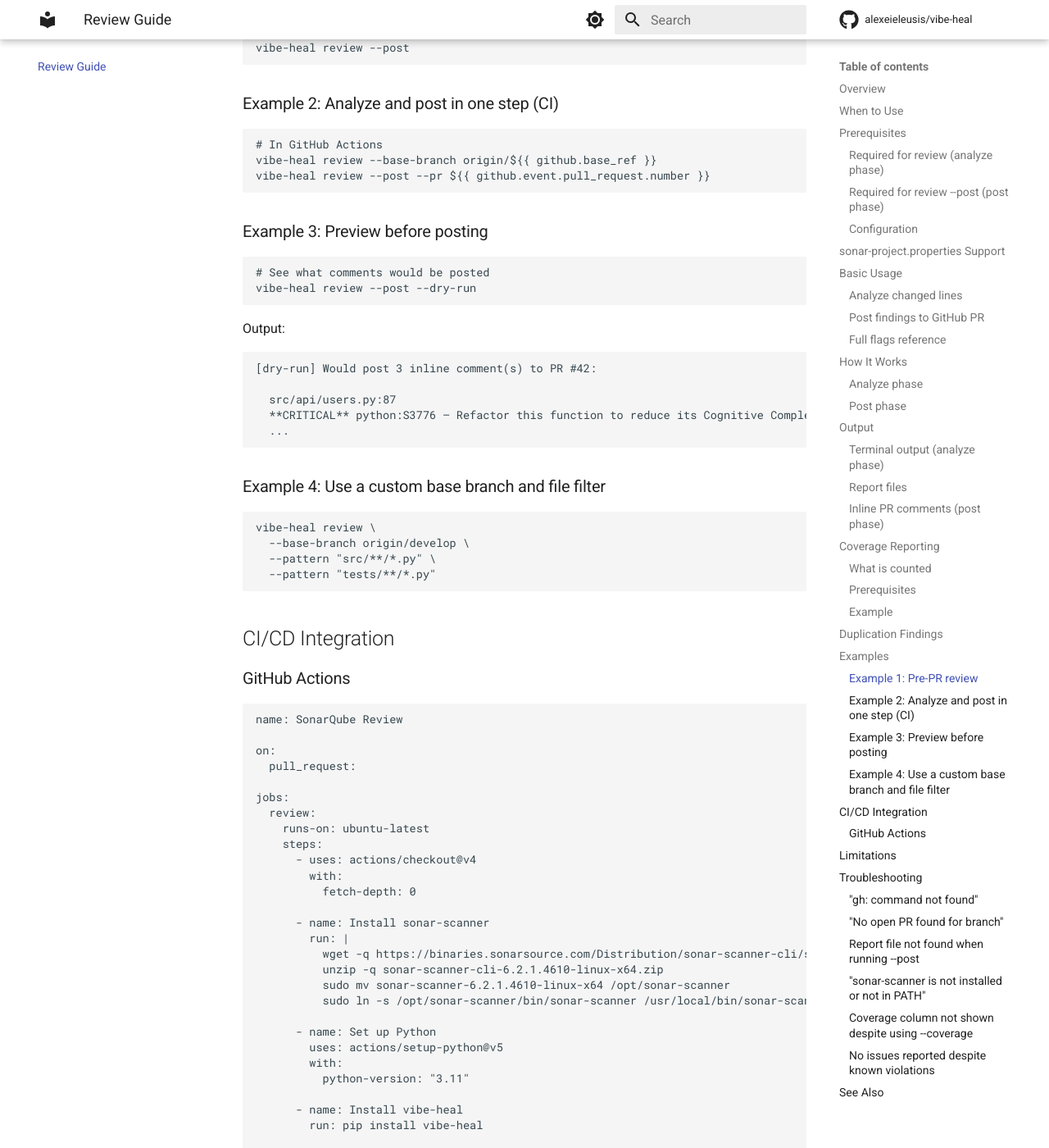
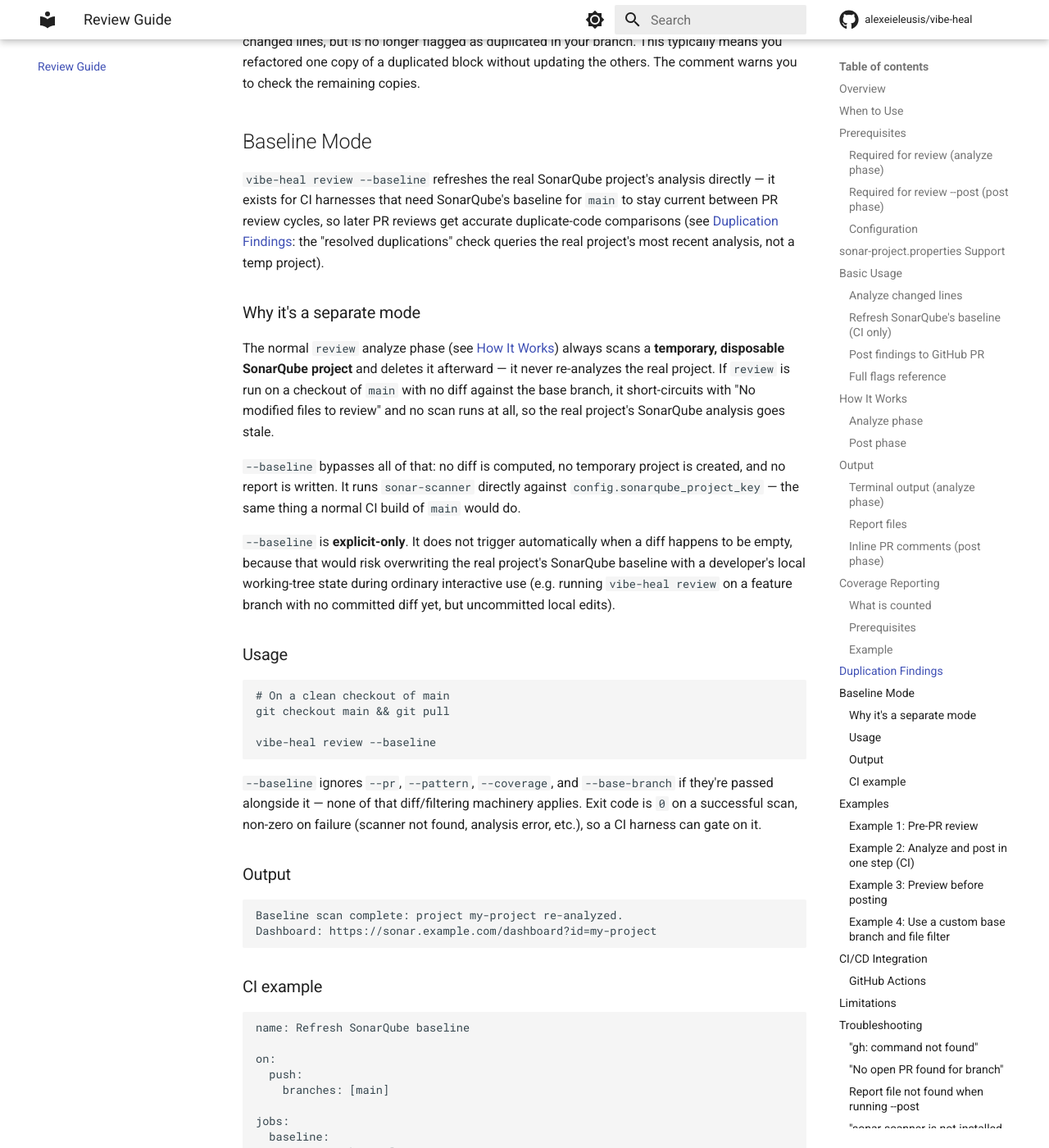
Before and after one commit to alexeieleusis/vibe-heal, an MkDocs documentation site: the page built from docs/review-guide.md, in a window 1280 px wide and 1400 px high, scrolled down 6959 px. Shown: the whole window at 82% size. Built offline with MkDocs 1.6.1 and Material for MkDocs 9.7.7, drawn with Linux system fonts in a browser that asks for light colours; comment, search, counter and statistics services are not loaded; some of the changed text lies outside the part shown.

Commit message:
docs: document vibe-heal review --baseline flag
Adds a Baseline Mode section to the review guide covering why it
exists, how it differs from the normal analyze/post phases, usage,
flag independence, and a CI example. Updates the flags reference
table and the top-level command table in index.md.

````diff
--- a/docs/review-guide.md
+++ b/docs/review-guide.md
@@ -4,10 +4,11 @@
 
 The `vibe-heal review` command analyzes SonarQube issues **scoped to the lines you actually changed** in your branch. It is a read-only companion to `cleanup`: instead of fixing issues it reports them, and can post the findings as inline GitHub PR review comments.
 
-The workflow has two phases:
+The workflow has two phases, plus a third standalone mode for CI baseline maintenance:
 
 1. **Analyze** (`vibe-heal review`) — create a temporary SonarQube project, run `sonar-scanner`, filter issues to changed lines, and save a `review.json` + `review.md` report.
 2. **Post** (`vibe-heal review --post`) — load the saved report and post inline comments to an open GitHub PR via the `gh` CLI.
+3. **Baseline** (`vibe-heal review --baseline`) — scan the real SonarQube project directly (no temp project, no diff, no report) to refresh its analysis. See [Baseline Mode](#baseline-mode).
 
 ## When to Use
 
@@ -85,6 +86,15 @@
 vibe-heal review --report-file /tmp/my-review.json
 ```
 
+### Refresh SonarQube's baseline (CI only)
+
+```bash
+# Run this on a checkout of main to refresh the real project's SonarQube analysis
+vibe-heal review --baseline
+```
+
+See [Baseline Mode](#baseline-mode) for when and why to use this.
+
 ### Post findings to GitHub PR
 
 ```bash
@@ -114,6 +124,7 @@
 | `--post` | off | Post saved report to GitHub PR instead of analyzing |
 | `--dry-run` | off | With `--post`: preview comments without API calls |
 | `--pr` | auto | With `--post`: explicit GitHub PR number |
+| `--baseline` | off | Scan the real SonarQube project directly to refresh its baseline (no diff, no report). Ignores `--pr`, `--pattern`, `--coverage`, and `--base-branch` if combined. |
 
 ## How It Works
 
@@ -242,6 +253,69 @@
 **Active duplications** — code in your changed lines that SonarQube still considers duplicated. The comment shows the other locations where the same block exists.
 
 **Resolved duplications** — code that was duplicated on the base branch and intersects your changed lines, but is no longer flagged as duplicated in your branch. This typically means you refactored one copy of a duplicated block without updating the others. The comment warns you to check the remaining copies.
+
+## Baseline Mode
+
+`vibe-heal review --baseline` refreshes the real SonarQube project's analysis directly — it exists for CI harnesses that need SonarQube's baseline for `main` to stay current between PR review cycles, so later PR reviews get accurate duplicate-code comparisons (see [Duplication Findings](#duplication-findings): the "resolved duplications" check queries the real project's most recent analysis, not a temp project).
+
+### Why it's a separate mode
+
+The normal `review` analyze phase (see [How It Works](#how-it-works)) always scans a **temporary, disposable SonarQube project** and deletes it afterward — it never re-analyzes the real project. If `review` is run on a checkout of `main` with no diff against the base branch, it short-circuits with "No modified files to review" and no scan runs at all, so the real project's SonarQube analysis goes stale.
+
+`--baseline` bypasses all of that: no diff is computed, no temporary project is created, and no report is written. It runs `sonar-scanner` directly against `config.sonarqube_project_key` — the same thing a normal CI build of `main` would do.
+
+`--baseline` is **explicit-only**. It does not trigger automatically when a diff happens to be empty, because that would risk overwriting the real project's SonarQube baseline with a developer's local working-tree state during ordinary interactive use (e.g. running `vibe-heal review` on a feature branch with no committed diff yet, but uncommitted local edits).
+
+### Usage
+
+```bash
+# On a clean checkout of main
+git checkout main && git pull
+
+vibe-heal review --baseline
+```
+
+`--baseline` ignores `--pr`, `--pattern`, `--coverage`, and `--base-branch` if they're passed alongside it — none of that diff/filtering machinery applies. Exit code is `0` on a successful scan, non-zero on failure (scanner not found, analysis error, etc.), so a CI harness can gate on it.
+
+### Output
+
+```
+Baseline scan complete: project my-project re-analyzed.
+Dashboard: https://sonar.example.com/dashboard?id=my-project
+```
+
+### CI example
+
+```yaml
+name: Refresh SonarQube baseline
+
+on:
+  push:
+    branches: [main]
+
+jobs:
+  baseline:
+    runs-on: ubuntu-latest
+    steps:
+      - uses: actions/checkout@v4
+      - name: Install sonar-scanner
+        run: |
+          wget -q https://binaries.sonarsource.com/Distribution/sonar-scanner-cli/sonar-scanner-cli-6.2.1.4610-linux-x64.zip
+          unzip -q sonar-scanner-cli-6.2.1.4610-linux-x64.zip
+          sudo mv sonar-scanner-6.2.1.4610-linux-x64 /opt/sonar-scanner
+          sudo ln -s /opt/sonar-scanner/bin/sonar-scanner /usr/local/bin/sonar-scanner
+      - name: Install vibe-heal
+        run: pip install vibe-heal
+      - name: Create config
+        run: |
+          cat > .env.vibeheal <<EOF
+          SONARQUBE_URL=${{ secrets.SONARQUBE_URL }}
+          SONARQUBE_TOKEN=${{ secrets.SONARQUBE_TOKEN }}
+          SONARQUBE_PROJECT_KEY=${{ secrets.SONARQUBE_PROJECT_KEY }}
+          EOF
+      - name: Refresh SonarQube baseline
+        run: vibe-heal review --baseline
+```
 
 ## Examples
 
````
Also changed, not shown: docs/index.md (+1 -0 lines).
